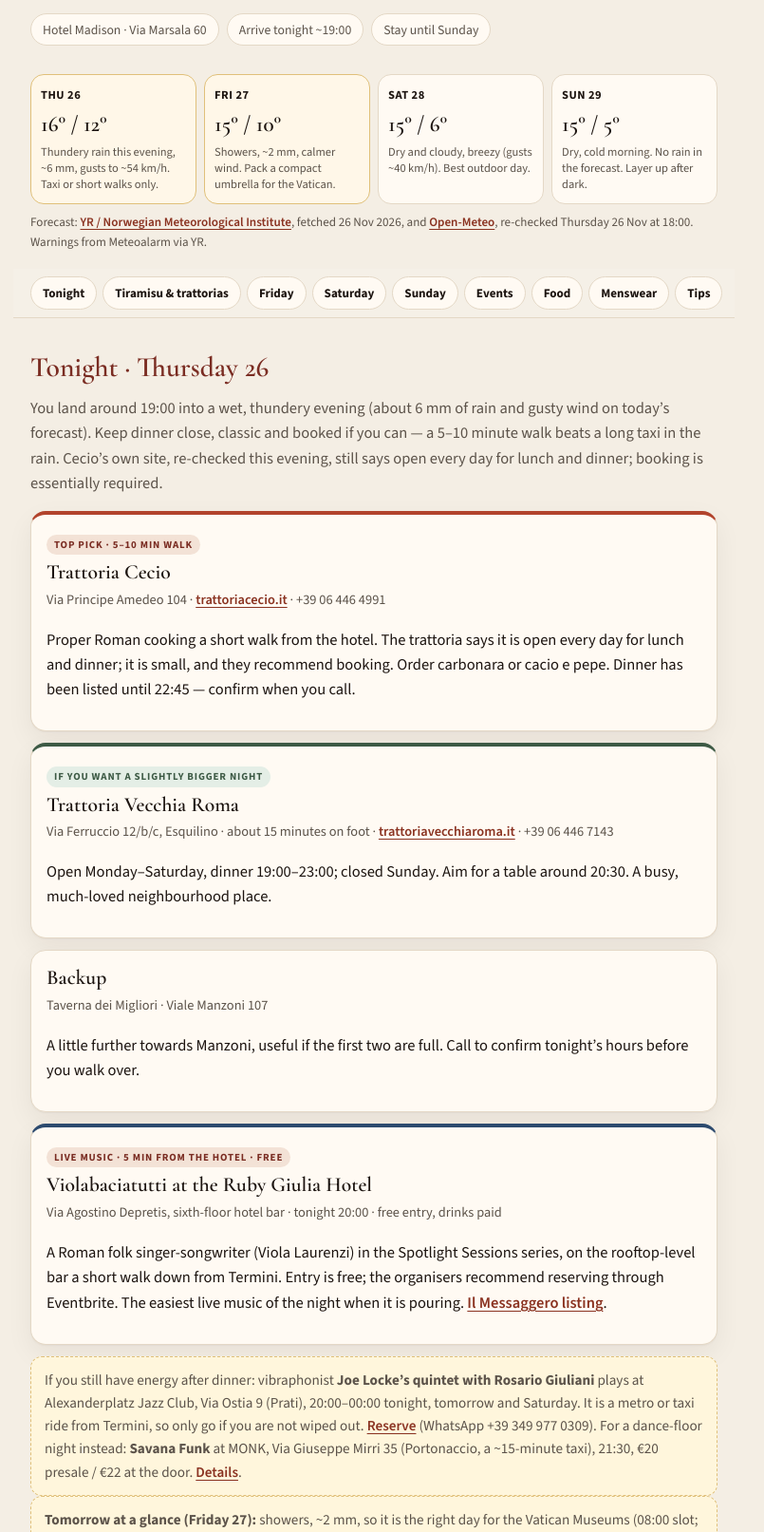
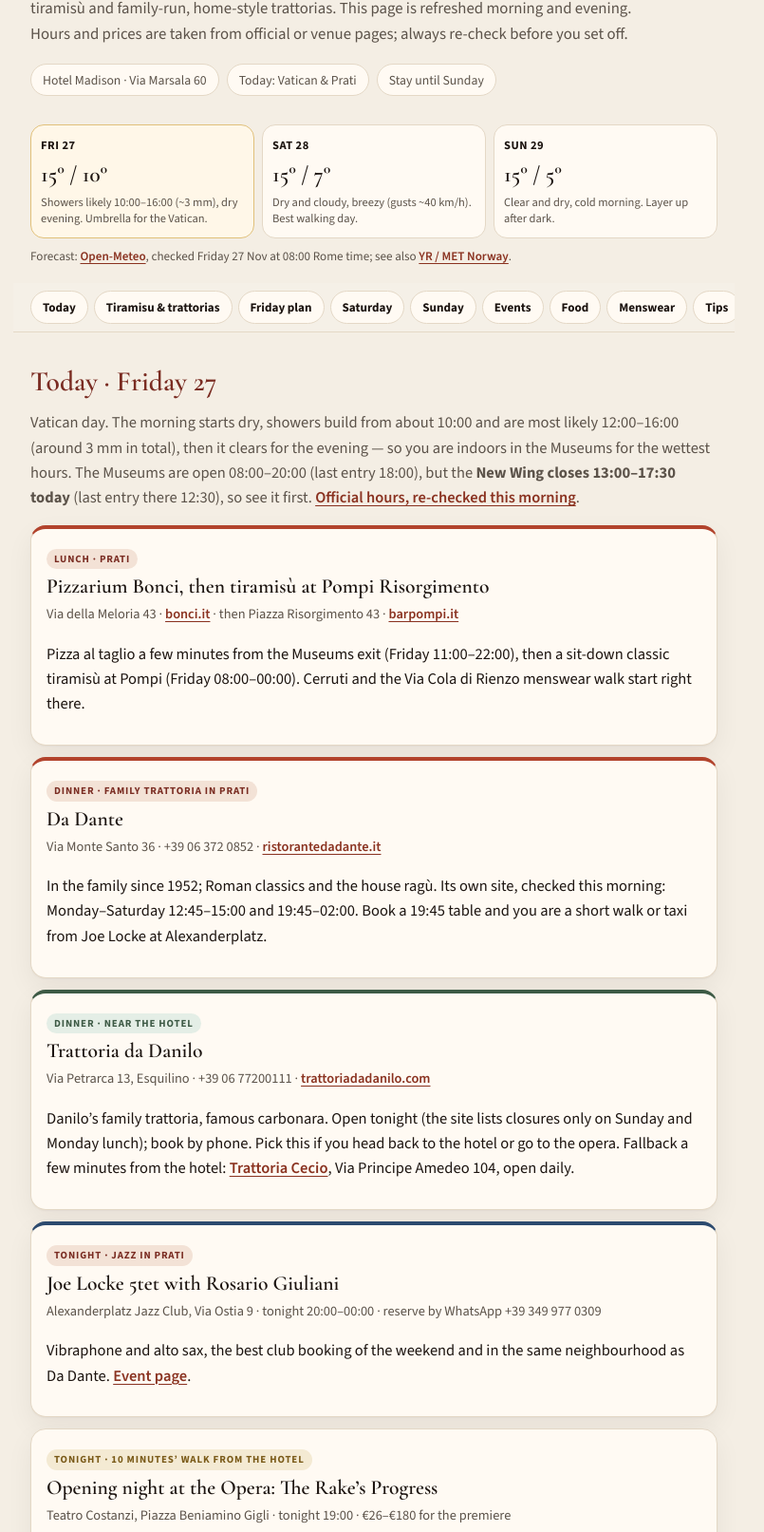
Before and after one commit to oskarwkarlsson/rome-brief, a plain HTML site: page index.html in a window 1280 px wide. Shown: the part 276-1889 px from the top of the page at 95% size, without its empty margins (246-1051 px from the left). Drawn offline with nearby package versions, Linux system fonts and the light colour scheme.

Commit message:
Friday morning update: today's Vatican day, opera premiere, dinner picks, weather refresh

```diff
--- a/index.html
+++ b/index.html
@@ -4,7 +4,7 @@
   <meta charset="utf-8">
   <meta name="viewport" content="width=device-width, initial-scale=1">
   <title>Rome Brief · 26–29 November 2026</title>
-  <meta name="description" content="A living weekend briefing for Oskar and his brother in Rome: dinner tonight near Hotel Madison, day plans, live music, food and practical tips, 26–29 November 2026.">
+  <meta name="description" content="A living weekend briefing for Oskar and his brother in Rome: today’s plan, dinner near Hotel Madison, live music, food and practical tips, 26–29 November 2026.">
   <link rel="preconnect" href="https://fonts.googleapis.com">
   <link rel="preconnect" href="https://fonts.gstatic.com" crossorigin>
   <link href="https://fonts.googleapis.com/css2?family=Cormorant+Garamond:ital,wght@0,500;0,600;0,700;1,500&family=Source+Sans+3:ital,wght@0,400;0,500;0,600;0,700;1,400&display=swap" rel="stylesheet">
@@ -164,48 +164,43 @@
   <div class="wrap">
     <header class="top">
       <div class="brand">Rome Brief</div>
-      <div class="updated">Last updated Thursday 26 November 2026, 18:05 CET · Europe/Rome</div>
+      <div class="updated">Last updated Friday 27 November 2026, 08:15 CET · Europe/Rome</div>
     </header>
 
     <div class="hero">
-      <div class="kicker">26–29 November 2026 · Thursday evening update</div>
-      <h1>A weekend in Rome, starting tonight.</h1>
+      <div class="kicker">26–29 November 2026 · Friday morning update</div>
+      <h1>Friday in Rome: the Vatican, then Prati.</h1>
       <p class="lede">For Oskar and his brother, staying at Hotel Madison by Termini — and for a shared love of tiramisù and family-run, home-style trattorias. This page is refreshed morning and evening. Hours and prices are taken from official or venue pages; always re-check before you set off.</p>
       <div class="meta">
         <span class="pill">Hotel Madison · Via Marsala 60</span>
-        <span class="pill">Arrive tonight ~19:00</span>
+        <span class="pill">Today: Vatican &amp; Prati</span>
         <span class="pill">Stay until Sunday</span>
       </div>
     </div>
 
-    <div class="weather" aria-label="Weather forecast for Rome">
-      <div class="wday warn">
-        <div class="d">Thu 26</div>
-        <div class="t">16° / 12°</div>
-        <div class="s">Thundery rain this evening, ~6 mm, gusts to ~54 km/h. Taxi or short walks only.</div>
-      </div>
+    <div class="weather" aria-label="Weather forecast for Rome" style="grid-template-columns:repeat(3,1fr);">
       <div class="wday warn">
         <div class="d">Fri 27</div>
         <div class="t">15° / 10°</div>
-        <div class="s">Showers, ~2 mm, calmer wind. Pack a compact umbrella for the Vatican.</div>
+        <div class="s">Showers likely 10:00–16:00 (~3 mm), dry evening. Umbrella for the Vatican.</div>
       </div>
       <div class="wday">
         <div class="d">Sat 28</div>
-        <div class="t">15° / 6°</div>
-        <div class="s">Dry and cloudy, breezy (gusts ~40 km/h). Best outdoor day.</div>
+        <div class="t">15° / 7°</div>
+        <div class="s">Dry and cloudy, breezy (gusts ~40 km/h). Best walking day.</div>
       </div>
       <div class="wday">
         <div class="d">Sun 29</div>
         <div class="t">15° / 5°</div>
-        <div class="s">Dry, cold morning. No rain in the forecast. Layer up after dark.</div>
+        <div class="s">Clear and dry, cold morning. Layer up after dark.</div>
       </div>
     </div>
-    <p class="src">Forecast: <a href="https://www.yr.no/en/forecast/daily-table/2-3169070/Italy/Lazio/Province%20of%20Rome/Rome">YR / Norwegian Meteorological Institute</a>, fetched 26 Nov 2026, and <a href="https://open-meteo.com/en/docs">Open-Meteo</a>, re-checked Thursday 26 Nov at 18:00. Warnings from Meteoalarm via YR.</p>
+    <p class="src">Forecast: <a href="https://open-meteo.com/en/docs">Open-Meteo</a>, checked Friday 27 Nov at 08:00 Rome time; see also <a href="https://www.yr.no/en/forecast/daily-table/2-3169070/Italy/Lazio/Province%20of%20Rome/Rome">YR / MET Norway</a>.</p>
 
     <nav class="jump" aria-label="Sections">
-      <a href="#tonight">Tonight</a>
+      <a href="#today">Today</a>
       <a href="#tiramisu">Tiramisu &amp; trattorias</a>
-      <a href="#friday">Friday</a>
+      <a href="#friday">Friday plan</a>
       <a href="#saturday">Saturday</a>
       <a href="#sunday">Sunday</a>
       <a href="#events">Events</a>
@@ -214,41 +209,50 @@
       <a href="#tips">Tips</a>
     </nav>
 
-    <section id="tonight">
-      <h2>Tonight · Thursday 26</h2>
-      <p class="intro">You land around 19:00 into a wet, thundery evening (about 6 mm of rain and gusty wind on today’s forecast). Keep dinner close, classic and booked if you can — a 5–10 minute walk beats a long taxi in the rain. Cecio’s own site, re-checked this evening, still says open every day for lunch and dinner; booking is essentially required.</p>
+    <section id="today">
+      <h2>Today · Friday 27</h2>
+      <p class="intro">Vatican day. The morning starts dry, showers build from about 10:00 and are most likely 12:00–16:00 (around 3 mm in total), then it clears for the evening — so you are indoors in the Museums for the wettest hours. The Museums are open 08:00–20:00 (last entry 18:00), but the <strong>New Wing closes 13:00–17:30 today</strong> (last entry there 12:30), so see it first. <a href="https://www.museivaticani.va/content/museivaticani/en/info/orari-musei-vaticani.html">Official hours, re-checked this morning</a>.</p>
 
       <article class="card pick">
-        <span class="tag">Top pick · 5–10 min walk</span>
-        <h3>Trattoria Cecio</h3>
-        <p class="where">Via Principe Amedeo 104 · <a href="https://www.trattoriacecio.it/">trattoriacecio.it</a> · +39 06 446 4991</p>
-        <p>Proper Roman cooking a short walk from the hotel. The trattoria says it is open every day for lunch and dinner; it is small, and they recommend booking. Order carbonara or cacio e pepe. Dinner has been listed until 22:45 — confirm when you call.</p>
+        <span class="tag">Lunch · Prati</span>
+        <h3>Pizzarium Bonci, then tiramisù at Pompi Risorgimento</h3>
+        <p class="where">Via della Meloria 43 · <a href="https://bonci.it/pages/dove-siamo">bonci.it</a> · then Piazza Risorgimento 43 · <a href="https://barpompi.it/pompi-roma-piazza-risorgimento/">barpompi.it</a></p>
+        <p>Pizza al taglio a few minutes from the Museums exit (Friday 11:00–22:00), then a sit-down classic tiramisù at Pompi (Friday 08:00–00:00). Cerruti and the Via Cola di Rienzo menswear walk start right there.</p>
+      </article>
+
+      <article class="card pick">
+        <span class="tag">Dinner · family trattoria in Prati</span>
+        <h3>Da Dante</h3>
+        <p class="where">Via Monte Santo 36 · +39 06 372 0852 · <a href="https://www.ristorantedadante.it/">ristorantedadante.it</a></p>
+        <p>In the family since 1952; Roman classics and the house ragù. Its own site, checked this morning: Monday–Saturday 12:45–15:00 and 19:45–02:00. Book a 19:45 table and you are a short walk or taxi from Joe Locke at Alexanderplatz.</p>
       </article>
 
       <article class="card alt">
-        <span class="tag green">If you want a slightly bigger night</span>
-        <h3>Trattoria Vecchia Roma</h3>
-        <p class="where">Via Ferruccio 12/b/c, Esquilino · about 15 minutes on foot · <a href="https://www.trattoriavecchiaroma.it/">trattoriavecchiaroma.it</a> · +39 06 446 7143</p>
-        <p>Open Monday–Saturday, dinner 19:00–23:00; closed Sunday. Aim for a table around 20:30. A busy, much-loved neighbourhood place.</p>
+        <span class="tag green">Dinner · near the hotel</span>
+        <h3>Trattoria da Danilo</h3>
+        <p class="where">Via Petrarca 13, Esquilino · +39 06 77200111 · <a href="https://www.trattoriadadanilo.com/">trattoriadadanilo.com</a></p>
+        <p>Danilo’s family trattoria, famous carbonara. Open tonight (the site lists closures only on Sunday and Monday lunch); book by phone. Pick this if you head back to the hotel or go to the opera. Fallback a few minutes from the hotel: <a href="https://www.trattoriacecio.it/">Trattoria Cecio</a>, Via Principe Amedeo 104, open daily.</p>
+      </article>
+
+      <article class="card jazz">
+        <span class="tag">Tonight · jazz in Prati</span>
+        <h3>Joe Locke 5tet with Rosario Giuliani</h3>
+        <p class="where">Alexanderplatz Jazz Club, Via Ostia 9 · tonight 20:00–00:00 · reserve by WhatsApp +39 349 977 0309</p>
+        <p>Vibraphone and alto sax, the best club booking of the weekend and in the same neighbourhood as Da Dante. <a href="https://www.alexanderplatzjazz.com/event-details/joe-locke-5tet-rosario-giuliani-27-11">Event page</a>.</p>
       </article>
 
       <article class="card">
-        <h3>Backup</h3>
-        <p class="where">Taverna dei Migliori · Viale Manzoni 107</p>
-        <p>A little further towards Manzoni, useful if the first two are full. Call to confirm tonight’s hours before you walk over.</p>
+        <span class="tag gold">Tonight · 10 minutes’ walk from the hotel</span>
+        <h3>Opening night at the Opera: The Rake’s Progress</h3>
+        <p class="where">Teatro Costanzi, Piazza Beniamino Gigli · tonight 19:00 · €26–€180 for the premiere</p>
+        <p>Stravinsky’s opera opens the 2026/27 season, back in Rome after 58 years, with Michele Mariotti conducting. A short walk from Via Marsala. Seats were already scarce in early November, so check <a href="https://www.operaroma.it/">operaroma.it</a> or the box office (+39 06 48160255) before you plan around it. There is also a Sunday performance at 16:30.</p>
       </article>
 
-      <article class="card jazz">
-        <span class="tag">Live music · 5 min from the hotel · free</span>
-        <h3>Violabaciatutti at the Ruby Giulia Hotel</h3>
-        <p class="where">Via Agostino Depretis, sixth-floor hotel bar · tonight 20:00 · free entry, drinks paid</p>
-        <p>A Roman folk singer-songwriter (Viola Laurenzi) in the Spotlight Sessions series, on the rooftop-level bar a short walk down from Termini. Entry is free; the organisers recommend reserving through Eventbrite. The easiest live music of the night when it is pouring. <a href="https://www.ilmessaggero.it/roma/eventi/violabaciatutti_arriva_roma_la_musica_folk_cantautorato-9909998.html">Il Messaggero listing</a>.</p>
-      </article>
+      <div class="note">Other options tonight: Daniel Harding and Santa Cecilia (Strauss and Brahms 4) at 20:00, Auditorium Parco della Musica, €23–€54, <a href="https://santacecilia.it/en/concerto/daniel-harding-brahms-strauss/">tickets</a>. The Conservatorio Santa Cecilia wind orchestra plays 18:30–19:30 at Via dei Greci 18, near Piazza del Popolo, <a href="https://conservatoriosantacecilia.it/evento/concerto-dellorchestra-di-fiati-stagione-concertistica-2026/">details</a>. Casa del Jazz has the CDJO / Brookmeyer programme at 19:30, €15. Pop: Ditonellapiaga at Atlantico (EUR) 21:00, from €29; Shiva at Palazzo dello Sport 21:00.</div>
 
-      <div class="note">If you still have energy after dinner: vibraphonist <strong>Joe Locke’s quintet with Rosario Giuliani</strong> plays at Alexanderplatz Jazz Club, Via Ostia 9 (Prati), 20:00–00:00 tonight, tomorrow and Saturday. It is a metro or taxi ride from Termini, so only go if you are not wiped out. <a href="https://www.alexanderplatzjazz.com/event-details/joe-locke-5tet-rosario-giuliani-26-11">Reserve</a> (WhatsApp +39 349 977 0309). For a dance-floor night instead: <strong>Savana Funk</strong> at MONK, Via Giuseppe Mirri 35 (Portonaccio, a ~15-minute taxi), 21:30, €20 presale / €22 at the door. <a href="https://www.liveofficialrome.it/event/savana-funk-monk-roma-26-novembre-2026/">Details</a>.</div>
+      <div class="note"><strong>Tomorrow (Saturday 28):</strong> the dry, breezy day (15° / 7°). Tridente menswear in the morning, Pompi on Via della Croce for tiramisù, Armando al Pantheon for lunch if you have a booking, and Christmas World at Villa Borghese opening at 10:00. <a href="#saturday">Saturday plan</a>.</div>
+    </section>
 
-      <div class="note"><strong>Tomorrow at a glance (Friday 27):</strong> showers, ~2 mm, so it is the right day for the Vatican Museums (08:00 slot; New Wing closed 13:00–17:30). Pizzarium and a tiramisù at Pompi Risorgimento for lunch, menswear on Via Cola di Rienzo in the afternoon, then dinner at Da Dante in Prati before Joe Locke at Alexanderplatz — or Da Danilo by the hotel and Daniel Harding’s Santa Cecilia concert at 20:00. <a href="#friday">Full Friday plan</a>.</div>
-    </section>
 
     <section id="tiramisu">
       <h2>Tiramisu &amp; family trattorias</h2>
@@ -301,15 +305,15 @@
         </article>
 
         <article class="card">
-          <span class="tag">Trastevere · closed tonight</span>
+          <span class="tag">Trastevere · closed Thursdays</span>
           <h3>Da Gildo</h3>
           <p class="where">Via della Scala 31/A · +39 06 580 0733 · <a href="https://www.dagildoatrastevere.com/">dagildoatrastevere.com</a></p>
           <p>Three generations in the same Trastevere room since 1956, when Egisto “Gildo” opened it and his sons carried it on. A straightforward family trattoria, not a scene.</p>
           <p><strong>Order:</strong> carciofi alla romana or alla giudia in season, and cacio e pepe.</p>
-          <p><strong>This weekend:</strong> 12:00–15:30 and 19:00–23:30, <strong>closed Thursday</strong> — so not tonight, but Friday to Sunday are open. Book by phone.</p>
+          <p><strong>This weekend:</strong> 12:00–15:30 and 19:00–23:30, <strong>closed Thursday</strong>, so open Friday to Sunday. Book by phone.</p>
         </article>
       </div>
-      <p class="src">Near-hotel backups already on this page, and worth a call tonight: <a href="https://www.trattoriacecio.it/">Trattoria Cecio</a> and <a href="https://www.trattoriavecchiaroma.it/">Trattoria Vecchia Roma</a>. They are neighbourhood rooms; confirm the family character and a table when you telephone.</p>
+      <p class="src">Near-hotel backups, worth a call if Danilo is full: <a href="https://www.trattoriacecio.it/">Trattoria Cecio</a> and <a href="https://www.trattoriavecchiaroma.it/">Trattoria Vecchia Roma</a>. They are neighbourhood rooms; confirm the family character and a table when you telephone.</p>
 
       <h3 style="font-family:'Cormorant Garamond',Georgia,serif;font-size:1.35rem;margin:22px 0 10px;color:var(--ink);">Four tiramisù stops</h3>
       <div class="grid two">
@@ -327,7 +331,7 @@
           <h3>Pompi · Piazza Risorgimento</h3>
           <p class="where">Piazza Risorgimento 43 · a few minutes from the Vatican walls · +39 06 3973 7088 · <a href="https://barpompi.it/pompi-roma-piazza-risorgimento/">barpompi.it</a></p>
           <p>The same house, in the most useful place on Friday: sit down for a tiramisù after the Museums and Pizzarium, before you head back to the hotel or on to jazz. There is also a newer Pompi at Via di Tor Millina 33, by Piazza Navona, Sunday–Thursday 10:00–23:00 and Friday–Saturday 10:00–23:30. <a href="https://barpompi.it/pompi-piazza-navona/">Navona shop</a>.</p>
-          <p><strong>This weekend at Risorgimento:</strong> Thursday 08:30–23:00; Friday and Saturday 08:00–00:00; Sunday 09:30–22:30.</p>
+          <p><strong>This weekend at Risorgimento:</strong> Friday and Saturday 08:00–00:00; Sunday 09:30–22:30.</p>
         </article>
 
         <article class="card">
@@ -336,7 +340,7 @@
           <p class="where">Via del Governo Vecchio 88 · +39 06 6476 1191 · <a href="https://twosizestiramisu.com/">twosizestiramisu.com</a></p>
           <p>Paolo and Francesco, two friends from Calabria, do one thing: tiramisù to go, in a small or a large cup, made without alcohol. Official prices are €3 (90 g) and €4 (130 g). Flavours on their site: classico, pistachio, caramel, peanut butter and strawberry. Eat it walking toward Piazza Navona.</p>
           <p><strong>Order:</strong> the classico first; pistachio is the usual second.</p>
-          <p><strong>This weekend:</strong> their own site does not list hours. Recent listings, including Tourism Roma (checked 9 October 2026), give Tuesday–Sunday 11:00–22:00, closed Monday — so Thursday to Sunday should be fine, but confirm at the door. <a href="https://tourismroma.com/pastryshops/two-sizes">Tourism Roma note</a>.</p>
+          <p><strong>This weekend:</strong> their own site does not list hours. Recent listings, including Tourism Roma (checked 9 October 2026), give Tuesday–Sunday 11:00–22:00, closed Monday — so Friday to Sunday should be fine, but confirm at the door. <a href="https://tourismroma.com/pastryshops/two-sizes">Tourism Roma note</a>.</p>
         </article>
 
         <article class="card">
@@ -397,7 +401,7 @@
         <li>
           <div class="when">Evening</div>
           <p>Harding’s Santa Cecilia programme has a slightly earlier Saturday start, <strong>18:00</strong>, which leaves room for a late dinner. <a href="https://santacecilia.it/en/concerto/daniel-harding-brahms-strauss/">Tickets</a>.</p>
-          <p>Other official listings: Francesca Michielin at Auditorium Conciliazione, Via della Conciliazione 4 — handy if you are already near the Vatican end of town. Confirm the start time on the <a href="https://auditoriumconciliazione.it/spettacolo/francesca-michielin/">venue page</a> or TicketOne. Last night of Joe Locke at Alexanderplatz, 20:00–00:00. Shiva is also at Palazzo dello Sport tonight (and Friday and Sunday). <a href="https://www.ticketone.it/artist/shiva/#calendar-start=2026-11">TicketOne</a>.</p>
+          <p>Other official listings: Francesca Michielin at Auditorium Conciliazione, Via della Conciliazione 4 — handy if you are already near the Vatican end of town. Confirm the start time on the <a href="https://auditoriumconciliazione.it/spettacolo/francesca-michielin/">venue page</a> or TicketOne. Last night of Joe Locke at Alexanderplatz, 20:00–00:00. Shiva is also at Palazzo dello Sport tonight (and Sunday). <a href="https://www.ticketone.it/artist/shiva/#calendar-start=2026-11">TicketOne</a>.</p>
         </li>
       </ol>
     </section>
@@ -493,9 +497,9 @@
 
       <div class="grid">
         <article class="card jazz">
-          <span class="tag blue">Jazz · all four nights</span>
+          <span class="tag blue">Jazz · Fri 27 and Sat 28</span>
           <h3>Joe Locke 5tet with Rosario Giuliani</h3>
-          <p class="where">Alexanderplatz, Via Ostia 9, Prati · Thu 26, Fri 27, Sat 28 · 20:00–00:00</p>
+          <p class="where">Alexanderplatz, Via Ostia 9, Prati · Fri 27 and Sat 28 · 20:00–00:00</p>
           <p>The strongest club booking of the weekend, and conveniently next to the Vatican neighbourhood. Sunday switches to Demetra Bellina at lunch (11:30–14:30) and Alberto Laurenti in the evening. <a href="https://www.alexanderplatzjazz.com/tutti-gli-eventi">Calendar and reservations</a>.</p>
         </article>
 
@@ -510,7 +514,8 @@
           <span class="tag">Concerts</span>
           <h3>Also this weekend</h3>
           <ul>
-            <li><strong>Ditonellapiaga</strong> — Fri 27, Atlantico Live, Viale dell’Oceano Atlantico 271. Check TicketOne for time and availability.</li>
+            <li><strong>The Rake’s Progress</strong> (Stravinsky), season opening — Fri 27 at 19:00 and Sun 29 at 16:30, Teatro Costanzi, 10 minutes’ walk from the hotel. Premiere €26–€180, Sunday €20–€140. <a href="https://www.operaroma.it/news/the-rakes-progress-di-stravinskij-inaugura-la-stagione-dellopera-di-roma/">operaroma.it</a>.</li>
+            <li><strong>Ditonellapiaga</strong> — Fri 27, 21:00, Atlantico, Viale dell’Oceano Atlantico 271D, from €29. <a href="https://romalike.it/2026/concerti-roma-23-29-novembre-2026/">Listing</a>.</li>
             <li><strong>Francesca Michielin</strong> — Sat 28, Auditorium Conciliazione, Via della Conciliazione 4. <a href="https://auditoriumconciliazione.it/spettacolo/francesca-michielin/">Venue</a>.</li>
             <li><strong>Shiva</strong> — Fri 27, Sat 28 and Sun 29, Palazzo dello Sport, Piazzale dello Sport 1. <a href="https://www.ticketone.it/artist/shiva/#calendar-start=2026-11">TicketOne</a> · <a href="https://www.turismoroma.it/it/eventi/shiva-1">Turismo Roma</a>.</li>
             <li><strong>ANOHNI — Wilderness</strong> — Sun 29, 20:00, Sala Santa Cecilia, from €50. <a href="https://www.auditorium.com/it/event/anohni-wilderness/">Auditorium</a>.</li>
@@ -595,7 +600,7 @@
         </article>
         <article class="card">
           <h3>Weather and packing</h3>
-          <p>Thursday evening is thundery and windy; Friday is lighter showers. Saturday and Sunday turn dry and colder, with Sunday’s low around 5°C. A compact umbrella, a waterproof layer, and a warmer jacket for the last two evenings will cover it. Source: <a href="https://www.yr.no/en/forecast/daily-table/2-3169070/Italy/Lazio/Province%20of%20Rome/Rome">YR Rome forecast</a>.</p>
+          <p>Friday has showers, mostly late morning to mid-afternoon. Saturday and Sunday turn dry and colder, with Sunday’s low around 5°C. A compact umbrella, a waterproof layer, and a warmer jacket for the last two evenings will cover it. Source: <a href="https://www.yr.no/en/forecast/daily-table/2-3169070/Italy/Lazio/Province%20of%20Rome/Rome">YR Rome forecast</a>.</p>
         </article>
         <article class="card">
           <h3>Vatican reminders</h3>
@@ -610,7 +615,7 @@
     </section>
 
     <footer>
-      <p>This is the first edition of a public briefing for a short Rome trip, 26–29 November 2026. It will be updated morning and evening. Nothing here is a reservation. Always re-check hours, tickets and weather on the official pages before you go.</p>
+      <p>This is a public briefing for a short Rome trip, 26–29 November 2026. It will be updated morning and evening. Nothing here is a reservation. Always re-check hours, tickets and weather on the official pages before you go.</p>
       <p><strong>Main sources used for this edition</strong></p>
       <ul>
         <li>Weather: <a href="https://www.yr.no/en/forecast/daily-table/2-3169070/Italy/Lazio/Province%20of%20Rome/Rome">YR / MET Norway</a></li>
```
